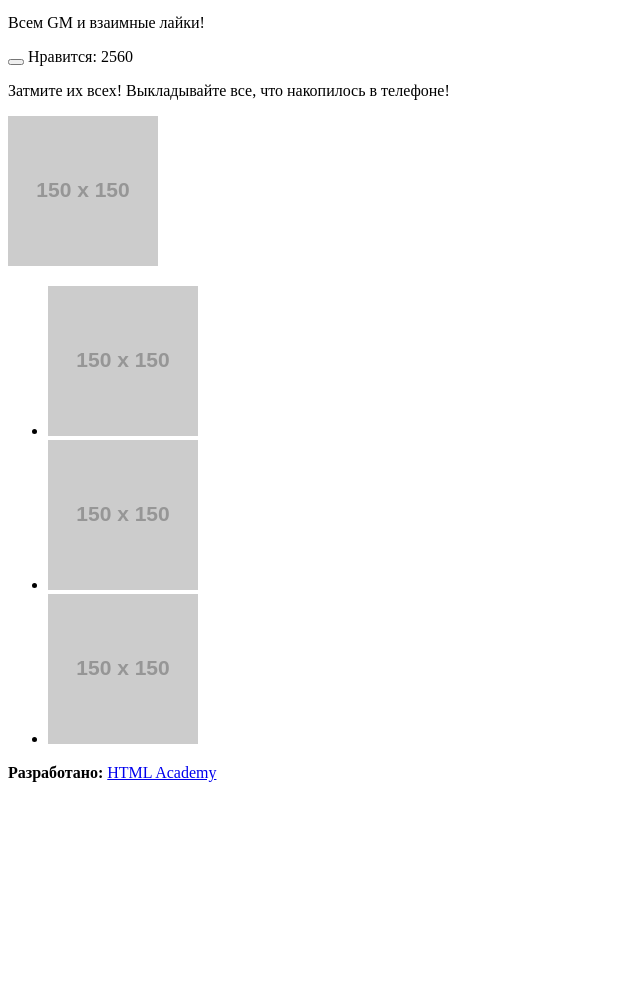
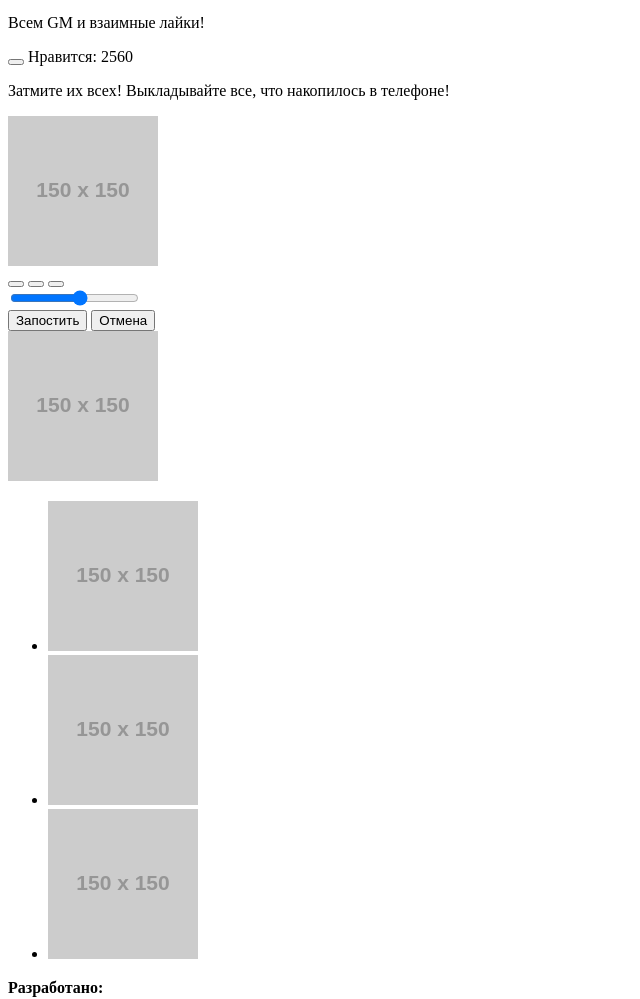
Before and after one commit to sagalatov/424675-pink-18, a website: page source/photo.html in a window 1280 px wide. Shown: the part 1999-2998 px from the top of the page, without its empty margins (0-640 px from the left). Before the commit the page ends 2789 px from the top, so only its background shows below. Drawn offline with Linux system fonts and the light colour scheme; placeholder pictures from the web are drawn by us.

Commit message:
added section filter

```diff
--- a/source/photo.html
+++ b/source/photo.html
@@ -154,11 +154,21 @@
         Выкладывайте все, что накопилось в телефоне!
       </p>
     </div>
-
-    <!--Блок с обработкой-->
-
+    <section class="filter">
+      <div class="filter__photo">
+        <img class="filter__photo-item" src="https://via.placeholder.com/150x150" width="150" height="150"
+          alt="Фото с фильтром">
+      </div>
+      <button class="filter__size"></button>
+      <button class="filter__color"></button>
+      <button class="filter__contrast"></button>
+      <div class="filter__slider">
+        <input type="range" id="start" name="filter__volume" min="0" max="11">
+      </div>
+      <button class="filter__unload">Запостить</button>
+      <button class="filter__cancel">Отмена</button>
+    </section>
   </main>
-
   <footer class="page-footer">
     <div class="page-footer__logo">
       <img class="page-header__logo-image" src="https://via.placeholder.com/150x150" width="150" height="150"
@@ -182,7 +192,7 @@
     </div>
     <div class="page-footer__copyright copyright">
       <b class="copyright__text">Разработано:</b>
-            <a class="button copyright__link" href="https://htmlacademy.ru/intensive/adaptive">HTML Academy</a>
+      <a class="button copyright__link" href="https://htmlacademy.ru/intensive/adaptive"></a>
     </div>
 
   </footer>
```
Lines whose indentation alone changed are shown as unchanged.
